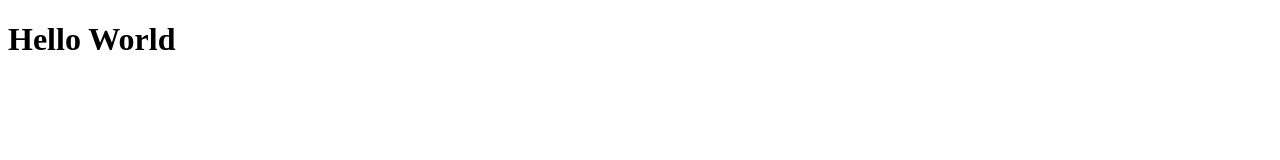
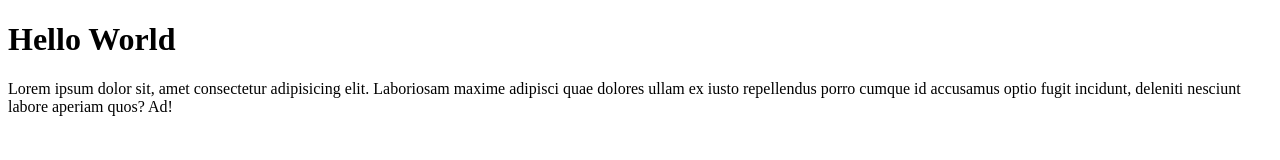
Before and after one commit to Avocaded/andryan-git-test, a plain HTML site: page index.html in a window 1280 px wide. Drawn offline with Linux system fonts and the light colour scheme.

Commit message:
Menambahkan data ke file index.html

```diff
--- a/index.html
+++ b/index.html
@@ -8,5 +8,6 @@
 </head>
 <body>
     <h1>Hello World</h1>
+    <p>Lorem ipsum dolor sit, amet consectetur adipisicing elit. Laboriosam maxime adipisci quae dolores ullam ex iusto repellendus porro cumque id accusamus optio fugit incidunt, deleniti nesciunt labore aperiam quos? Ad!</p>
 </body>
 </html>
```
